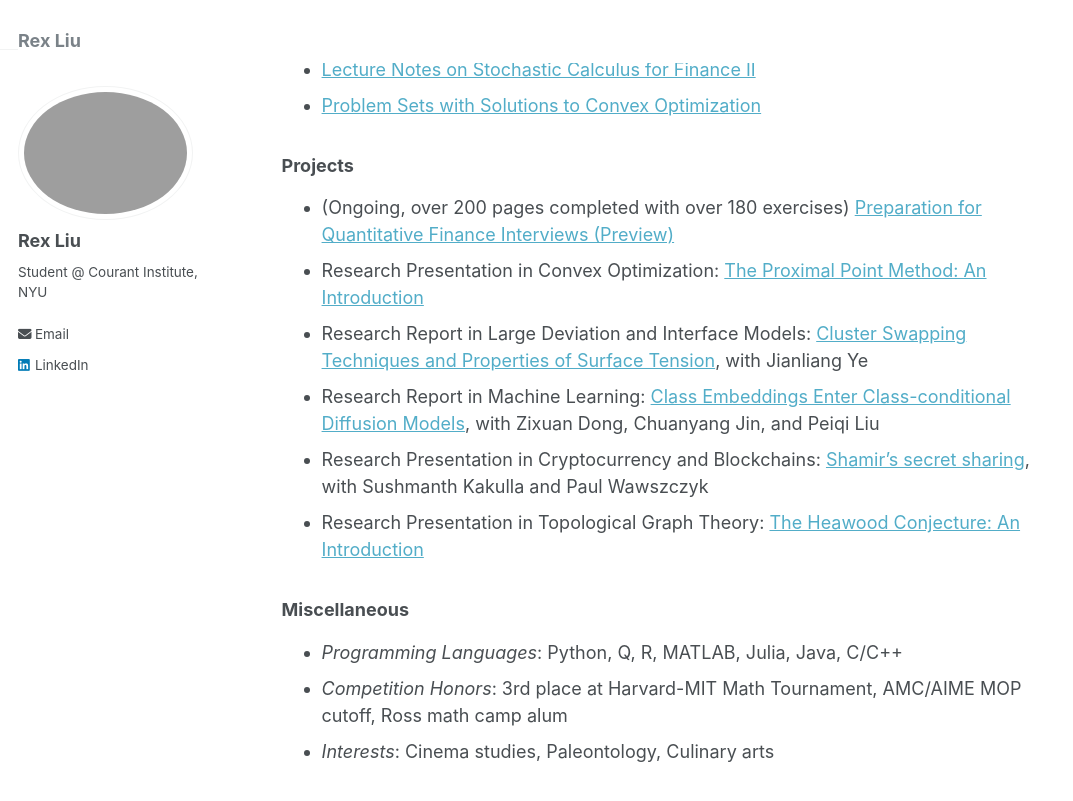
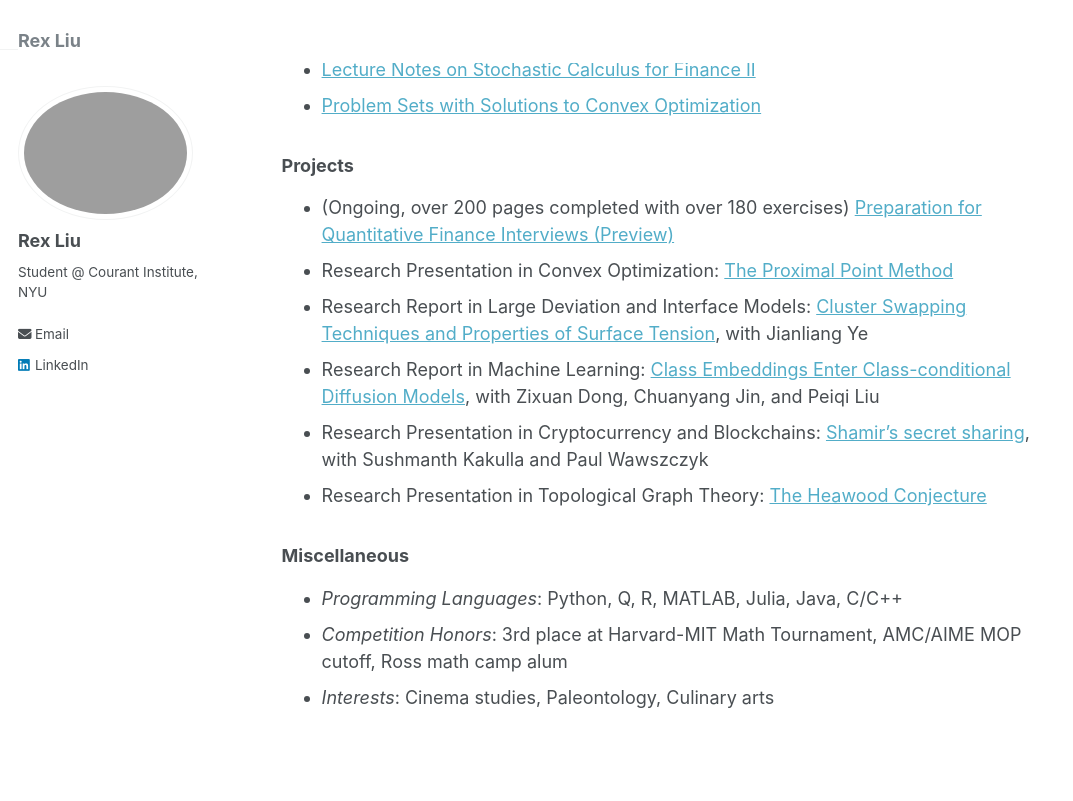
Before and after one commit to RexLiu9/rexliu9.github.io, a Jekyll site: the page built from _pages/about.md, in a window 1280 px wide and 900 px high, scrolled down 688 px. Shown: the top 801 px of the window, without its empty margins (0-1073 px from the left). Built offline with Jekyll 4.4.1, drawn with Linux system fonts in a browser that asks for light colours.

Commit message:
Fix formatting of research presentation titles

```diff
--- a/_pages/about.md
+++ b/_pages/about.md
@@ -22,11 +22,11 @@ microstructure and algorithmic trading, Risk and portfolio management;
 
 ### Projects
 + (Ongoing, over 200 pages completed with over 180 exercises) [Preparation for Quantitative Finance Interviews (Preview)](https://rexliu9.github.io/files/Quant_Prep_prev.pdf)
-+ Research Presentation in Convex Optimization: [The Proximal Point Method: An Introduction](https://rexliu9.github.io/files/Cvx_Proximal_Point_methods.pdf)
++ Research Presentation in Convex Optimization: [The Proximal Point Method](https://rexliu9.github.io/files/Cvx_Proximal_Point_methods.pdf)
 + Research Report in Large Deviation and Interface Models: [Cluster Swapping Techniques and Properties of Surface Tension](https://rexliu9.github.io/files/Properties_of_Surface_Tension.pdf), with Jianliang Ye
 + Research Report in Machine Learning: [Class Embeddings Enter Class-conditional Diffusion Models](https://rexliu9.github.io/files/ceec_diffusion.pdf), with Zixuan Dong, Chuanyang Jin, and Peiqi Liu
 + Research Presentation in Cryptocurrency and Blockchains: [Shamir’s secret sharing](https://rexliu9.github.io/files/Shamir’s_secret_sharing.pdf), with Sushmanth Kakulla and Paul Wawszczyk
-+ Research Presentation in Topological Graph Theory: [The Heawood Conjecture: An Introduction](https://rexliu9.github.io/files/sure_slides.pdf)
++ Research Presentation in Topological Graph Theory: [The Heawood Conjecture](https://rexliu9.github.io/files/sure_slides.pdf)
 
 ### Miscellaneous
 + *Programming Languages*: Python, Q, R, MATLAB, Julia, Java, C/C++
```
